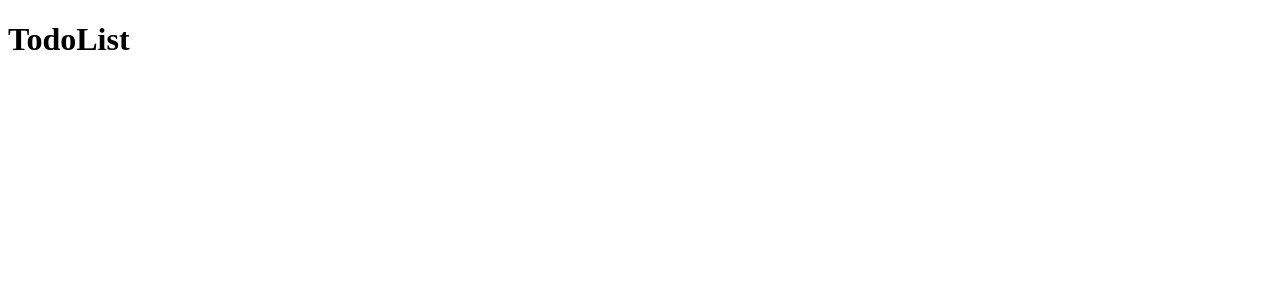
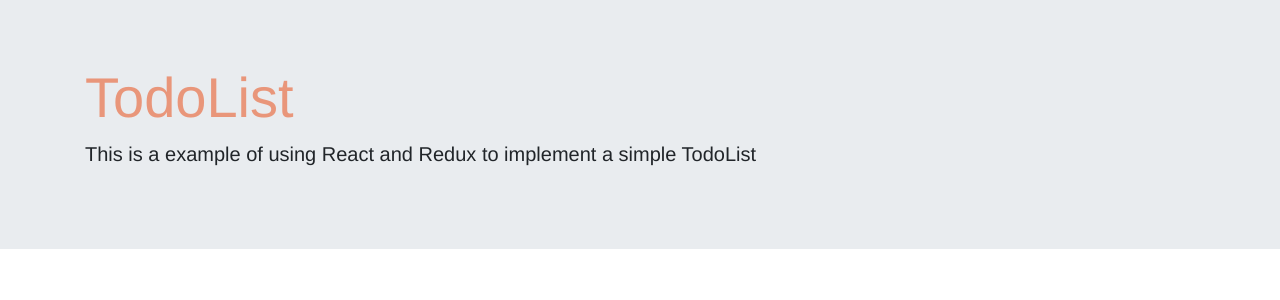
Before and after one commit to YaronZhao/react-redux-todo, a React (Create React App) app: page / in a window 1280 px wide. Shown: the top 300 px of the page. Built offline with nearby package versions, Linux system fonts and the light colour scheme.

Commit message:
Created a Header component

```diff
--- /dev/null
+++ b/src/components/App.js
@@ -0,0 +1,9 @@
+import React from 'react'
+import '../../node_modules/bootstrap/dist/css/bootstrap.css'
+import './app.css'
+import Header from './Header'
+
+const App = () =>
+    <Header/>;
+
+export default App
--- /dev/null
+++ b/src/components/Header.js
@@ -0,0 +1,13 @@
+import React from 'react'
+
+const Header = () =>
+    <div className="jumbotron jumbotron-fluid">
+        <div className="container">
+            <h1 className="display-4">TodoList</h1>
+            <p className="lead">
+                This is a example of using React and Redux to implement a simple TodoList
+            </p>
+        </div>
+    </div>;
+
+export default Header
--- /dev/null
+++ b/src/components/app.css
@@ -0,0 +1,8 @@
+body {
+    font-family: salesforce-sans,"Helvetica Neue",helvetica,arial,sans-serif;
+    -webkit-font-smoothing: antialiased;
+}
+
+h1 {
+    color: darksalmon;
+}
--- a/src/index.js
+++ b/src/index.js
@@ -1,7 +1,8 @@
 import React from 'react'
 import ReactDOM from 'react-dom'
+import App from './components/App'
 
 ReactDOM.render(
-    <h1>TodoList</h1>,
+    <App/>,
     document.getElementById('root')
 );
```
